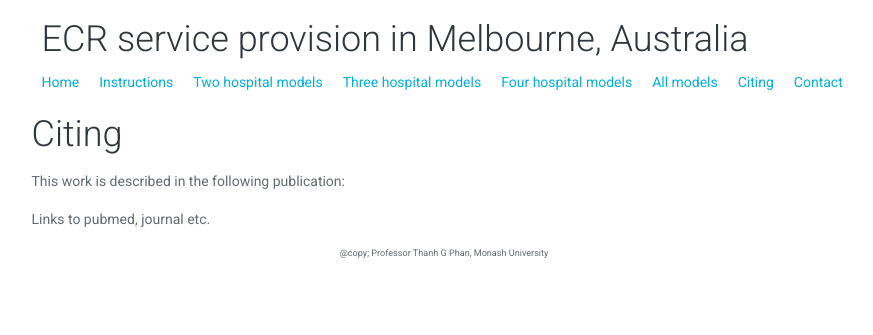
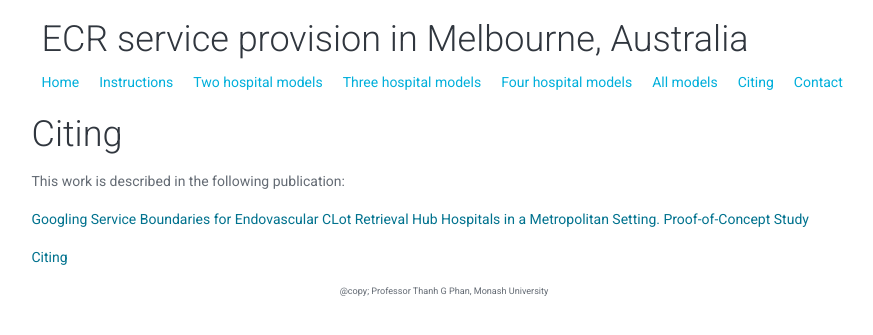
Before and after one commit to GNtem2/Google-Map-to-Victorian-ECR-Hospitals, a Jekyll site: the page built from referencing/index.md, in a window 1280 px wide. Shown: the top 335 px of the page, without its empty margins (196-1069 px from the left). Built offline with Jekyll 4.4.1, drawn with Linux system fonts in a browser that asks for light colours.

Commit message:
Citations page

```diff
--- a/referencing/index.md
+++ b/referencing/index.md
@@ -10,4 +10,6 @@ title: ECR service modelling citation
 This work is described in the following publication:
 
 
-Links to pubmed, journal etc.
+[Googling Service Boundaries for Endovascular CLot Retrieval Hub Hospitals in a Metropolitan Setting. Proof-of-Concept Study](http://stroke.ahajournals.org/content/early/2017/03/29/STROKEAHA.116.015323)
+
+[Citing](https://scholar.google.com.au/scholar?hl=en&q=Googling+Service+Boundaries+for+Endovascular+CLot+Retrieval+Hub+Hospitals+in+a+Metropolitan+Setting&btnG=&as_sdt=1%2C5&as_sdtp=#)
```
